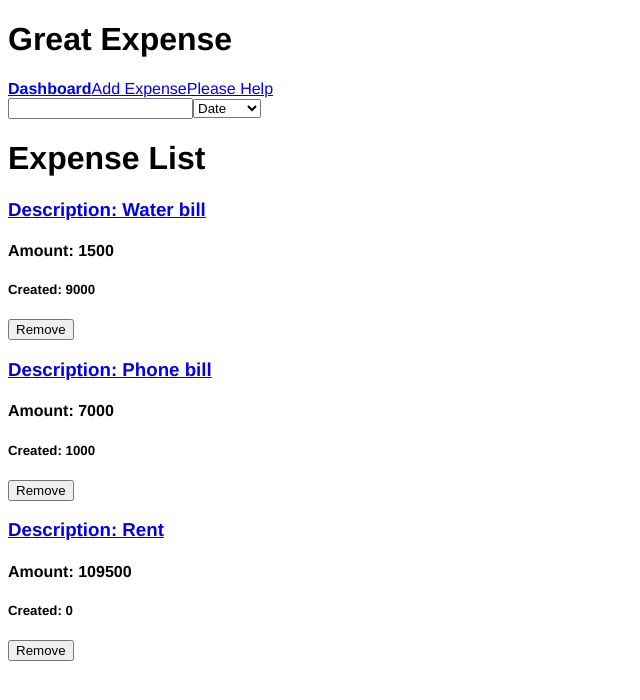
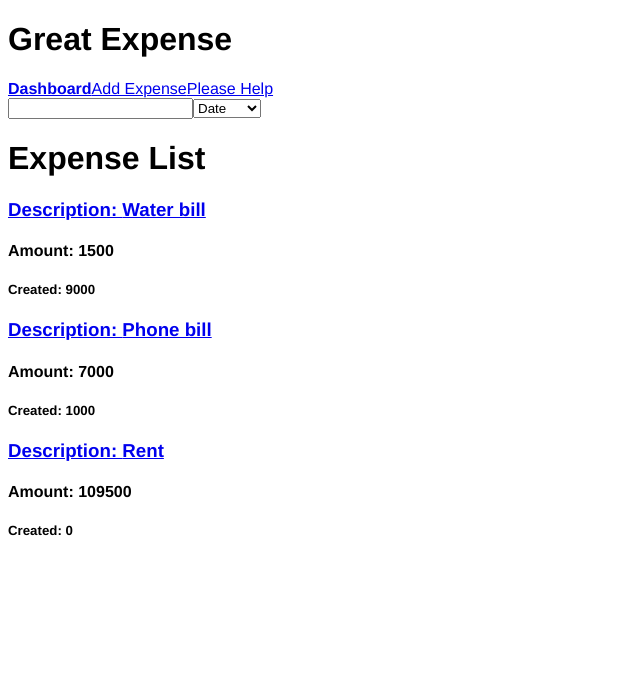
Before and after one commit to jncameron/greatExpense, a React app: page / in a window 1280 px wide. Shown: the top 700 px of the page, without its empty margins (0-640 px from the left). Built offline with nearby package versions, Linux system fonts and the light colour scheme.

Commit message:
edit expense update

```diff
--- a/src/components/ExpenseListItem.js
+++ b/src/components/ExpenseListItem.js
@@ -1,9 +1,7 @@
 import React from 'react';
 import { Link } from 'react-router-dom';
-import { connect } from 'react-redux';
-import { removeExpense } from '../actions/expenses';
 
-const ExpenseListItem = ({dispatch, id, description, amount, createdAt}) => {
+const ExpenseListItem = ({id, description, amount, createdAt}) => {
 
     return (
       <div>
@@ -12,18 +10,10 @@ const ExpenseListItem = ({dispatch, id, description, amount, createdAt}) => {
         </Link>
         <h4>Amount: {amount}</h4>
         <h5>Created: {createdAt}</h5>
-        <button onClick={() => {
-          dispatch(removeExpense({id}));
-        }}>Remove </button>
+
       </div>
     );
 }
 
-const mapStateToProps = (state) => {
-  return {
-    expenses: state.expenses,
-    filters: state.filters
-  };
-}
 
-export default connect(mapStateToProps)(ExpenseListItem);
+export default ExpenseListItem;
```
